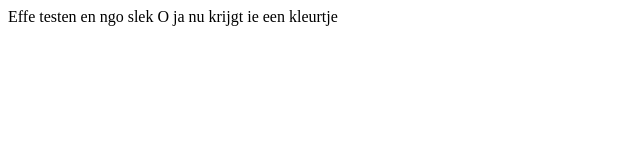
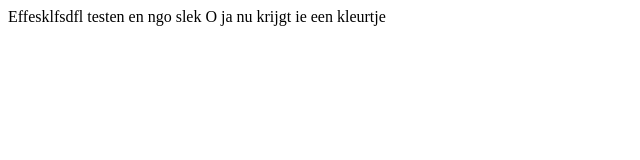
Before and after one commit to siewers32/Webapplication1, a plain HTML site: page web/index.html in a window 1280 px wide. Shown: the whole page, without its empty margins (0-640 px from the left). Drawn offline with Linux system fonts and the light colour scheme.

Commit message:
aanpassinkje

```diff
--- a/web/index.html
+++ b/web/index.html
@@ -9,6 +9,6 @@ and open the template in the editor.
         <meta http-equiv="Content-Type" content="text/html; charset=UTF-8">
     </head>
     <body>
-        <div>Effe testen en ngo slek O ja nu krijgt ie een kleurtje</div>
+        <div>Effesklfsdfl  testen en ngo slek O ja nu krijgt ie een kleurtje</div>
     </body>
 </html>
```
